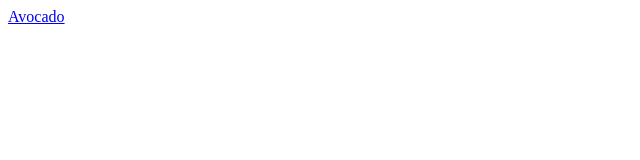
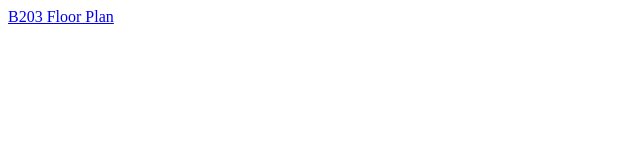
Before and after one commit to abhinavsinha001/3d-render, a plain HTML site: page floor-plan/index.html in a window 1280 px wide. Shown: the full height of the page, 0-640 px from the left. Drawn offline with Linux system fonts and the light colour scheme.

Commit message:
Update index.html

```diff
--- a/floor-plan/index.html
+++ b/floor-plan/index.html
@@ -1 +1 @@
-<a href="intent://arvr.google.com/scene-viewer/1.0?file=https://raw.githubusercontent.com/KhronosGroup/glTF-Sample-Models/master/2.0/Avocado/glTF/Avocado.gltf#Intent;scheme=https;package=com.google.android.googlequicksearchbox;action=android.intent.action.VIEW;S.browser_fallback_url=https://developers.google.com/ar;end;">Avocado</a>
+<a href="intent://arvr.google.com/scene-viewer/1.0?file=https://raw.githubusercontent.com/abhinavsinha001/3d-render/main/floor-plan/Anjor%20B203%20-%202nd%20Floor.gltf#Intent;scheme=https;package=com.google.android.googlequicksearchbox;action=android.intent.action.VIEW;S.browser_fallback_url=https://developers.google.com/ar;end;">B203 Floor Plan</a>
```
